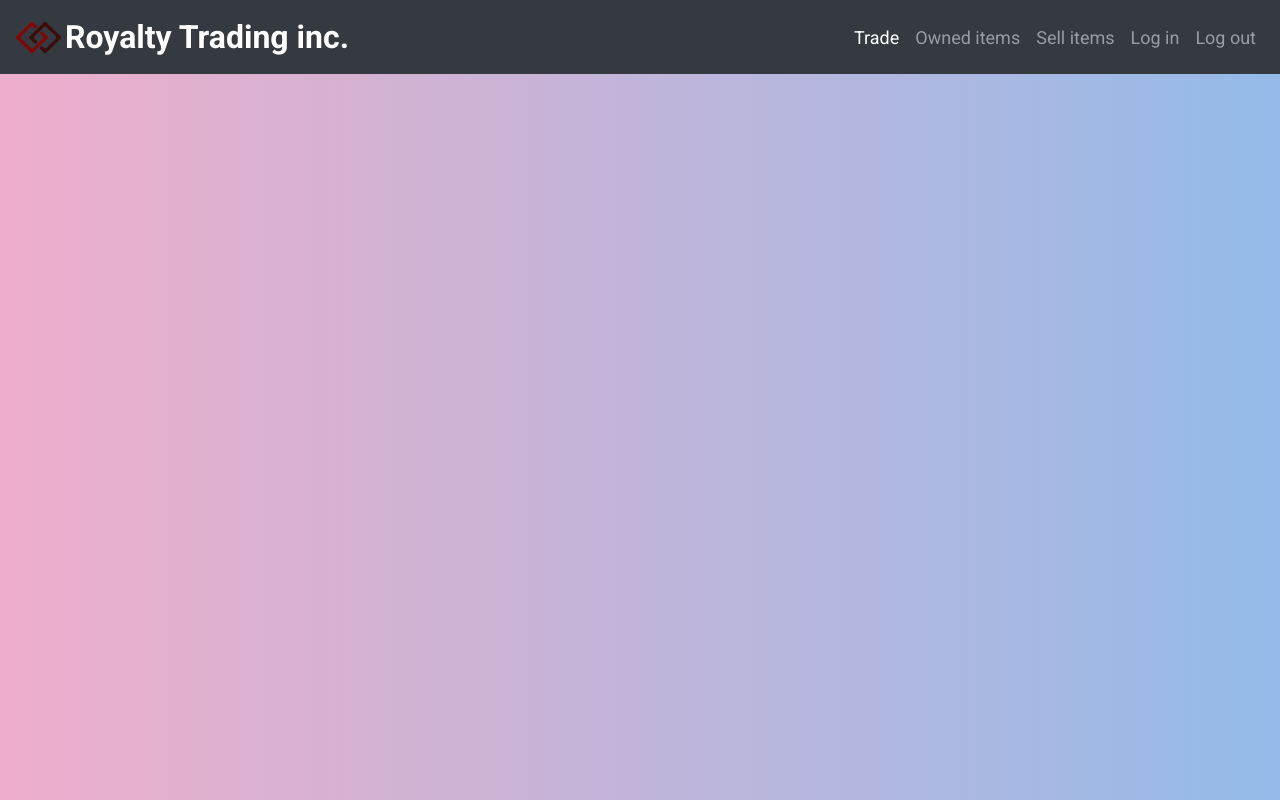
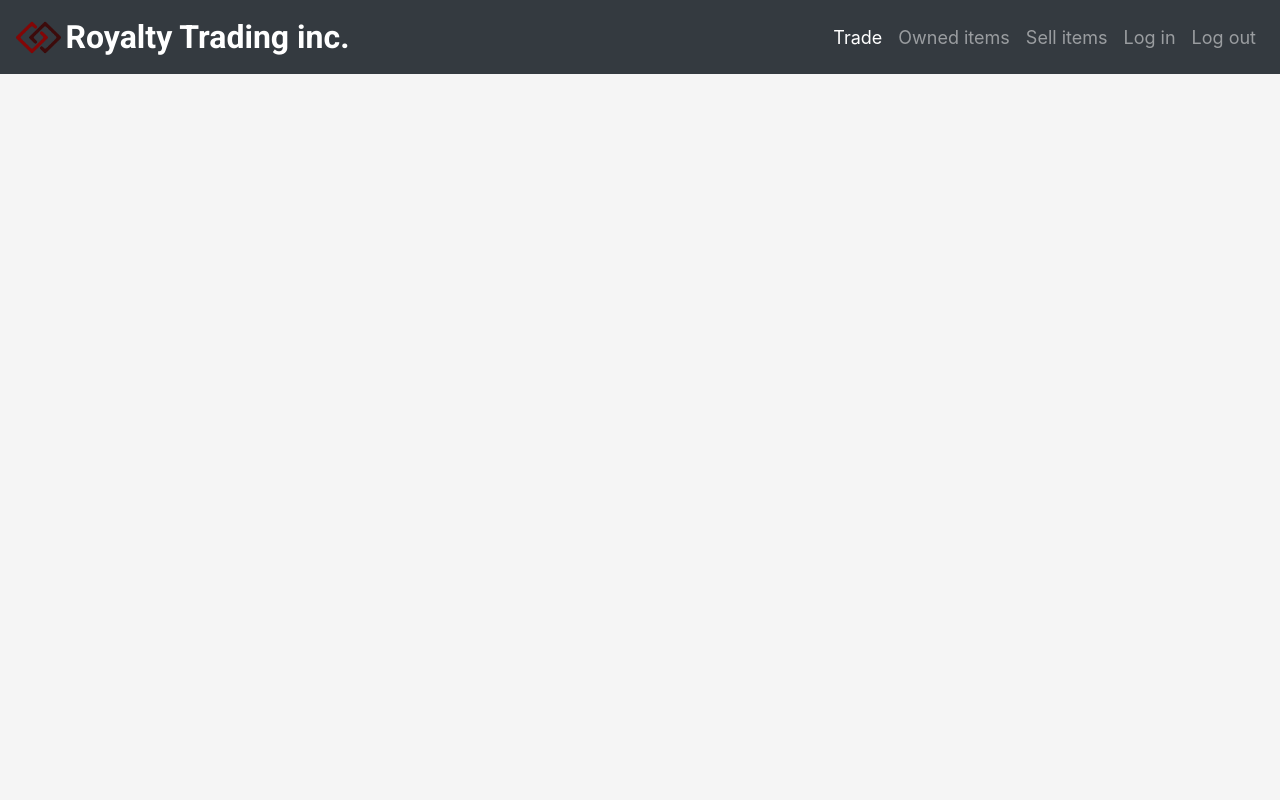
Before and after one commit to brianhilsden/Royalty-trading, a website with bundled scripts: page index.html in a window 1280 px wide. Built offline with nearby package versions, Linux system fonts and the light colour scheme; no server answers.

Commit message:
completed assignment

```diff
--- a/index.html
+++ b/index.html
@@ -12,13 +12,7 @@
     <link rel="stylesheet" href="./style.css">
     <style>
         body {
-                background: linear-gradient(90deg, rgba(238,174,202,1) 0%, rgba(148,187,233,1) 100%);
-                background-repeat: no-repeat;
-                background-size: cover;
-                min-height: 100vh;
-                margin: 0;
-                /* New line to ensure the body covers the entire page without margin gaps */
-                font-family: 'Roboto', sans-serif;
+            background-color: whitesmoke;
             }
         </style>
 </head>
```
